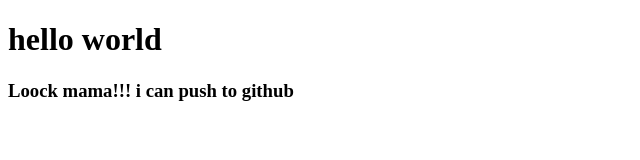
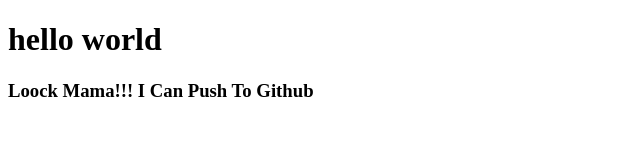
Before and after one commit to msabbirhosen/my-frist-website, a plain HTML site: page index.html in a window 1280 px wide. Shown: the full height of the page, 0-640 px from the left. Drawn offline with Linux system fonts and the light colour scheme.

Commit message:
learned github

```diff
--- a/index.html
+++ b/index.html
@@ -7,6 +7,6 @@
 </head>
 <body>
     <h1>hello world</h1>
-    <h3>Loock mama!!! i can push to github</h3>
+    <h3>Loock Mama!!! I Can Push To Github</h3>
 </body>
 </html>
```
